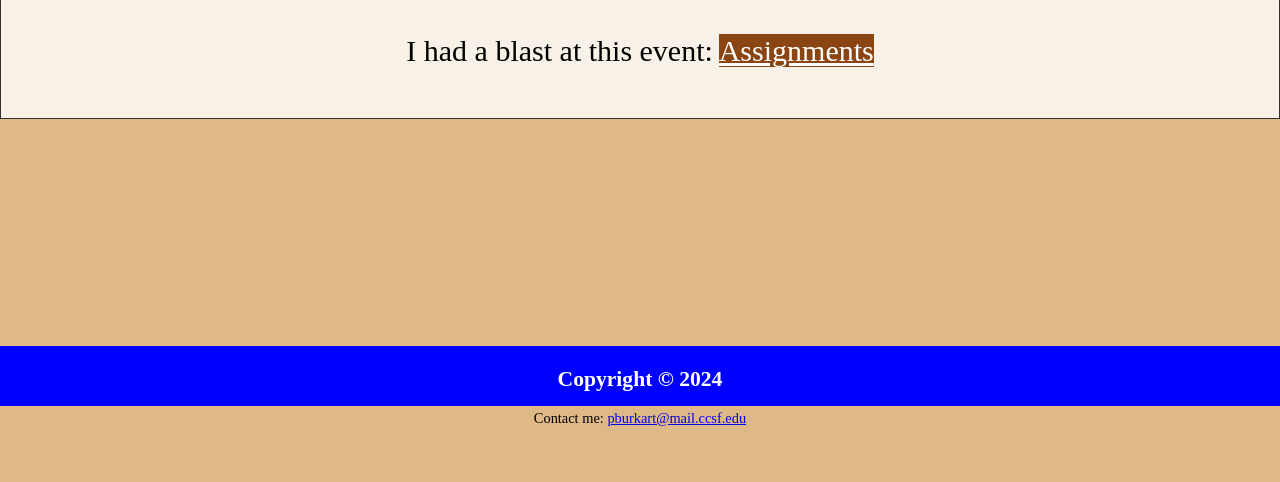
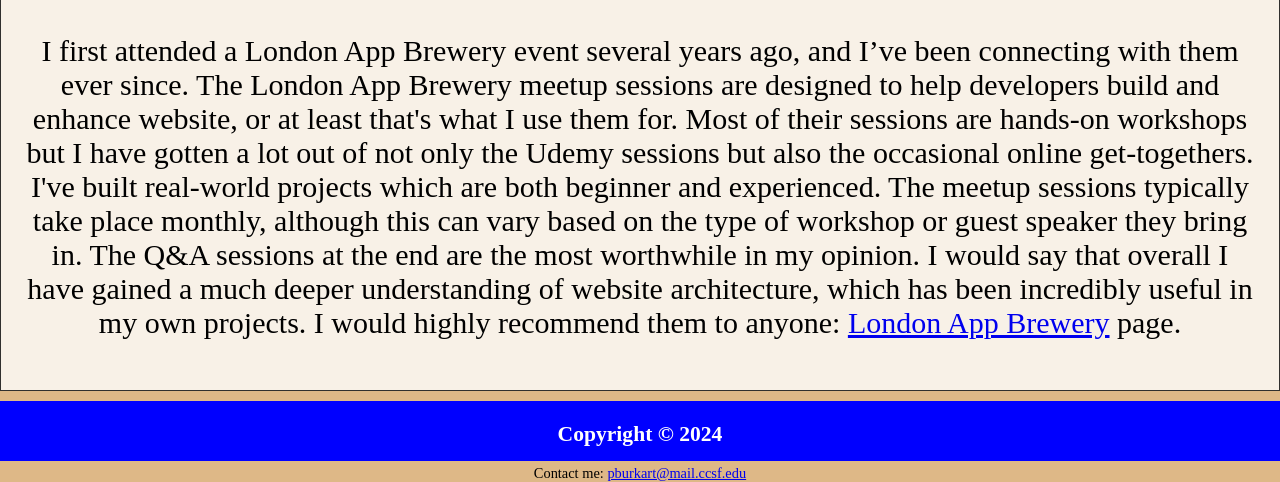
Before and after one commit to ionagael/CNIT132A, a plain HTML site: page Assignments/Meetup.html in a window 1280 px wide. Shown: the part 384-866 px from the top of the page. Before the commit the page ends 811 px from the top, so only its background shows below. Drawn offline with Linux system fonts and the light colour scheme.

Commit message:
Update Meetup.html

```diff
--- a/Assignments/Meetup.html
+++ b/Assignments/Meetup.html
@@ -241,7 +241,9 @@ footer.bottom {
 <div class="grid-item">
    <img src="https://ionagael.github.io/CNIT132A/images/meetup.jpg" alt="web developer design sketch" class="drop" style="width: 300px; height: auto;">
    <br>
-   <p>I had a blast at this event: <a href ="https://ionagael.github.io/CNIT132A/Assignments" class="active">Assignments</a> </p>
+   <p>I first attended a London App Brewery event several years ago, and I’ve been connecting with them ever since. The London App Brewery meetup sessions are designed to help developers build and enhance website, or at least that's what I use them for. Most of their sessions are hands-on workshops but I have gotten a lot out of not only the Udemy sessions but also the occasional online get-togethers. I've built real-world projects which are both beginner and experienced.
+
+The meetup sessions typically take place monthly, although this can vary based on the type of workshop or guest speaker they bring in. The Q&A sessions at the end are the most worthwhile in my opinion. I would say that overall I have gained a much deeper understanding of website architecture, which has been incredibly useful in my own projects. I would highly recommend them to anyone: <a href="https://www.udemy.com/user/london-app-brewery/" target="_blank">London App Brewery</a> page. </p>
 </div>
 
 
```
